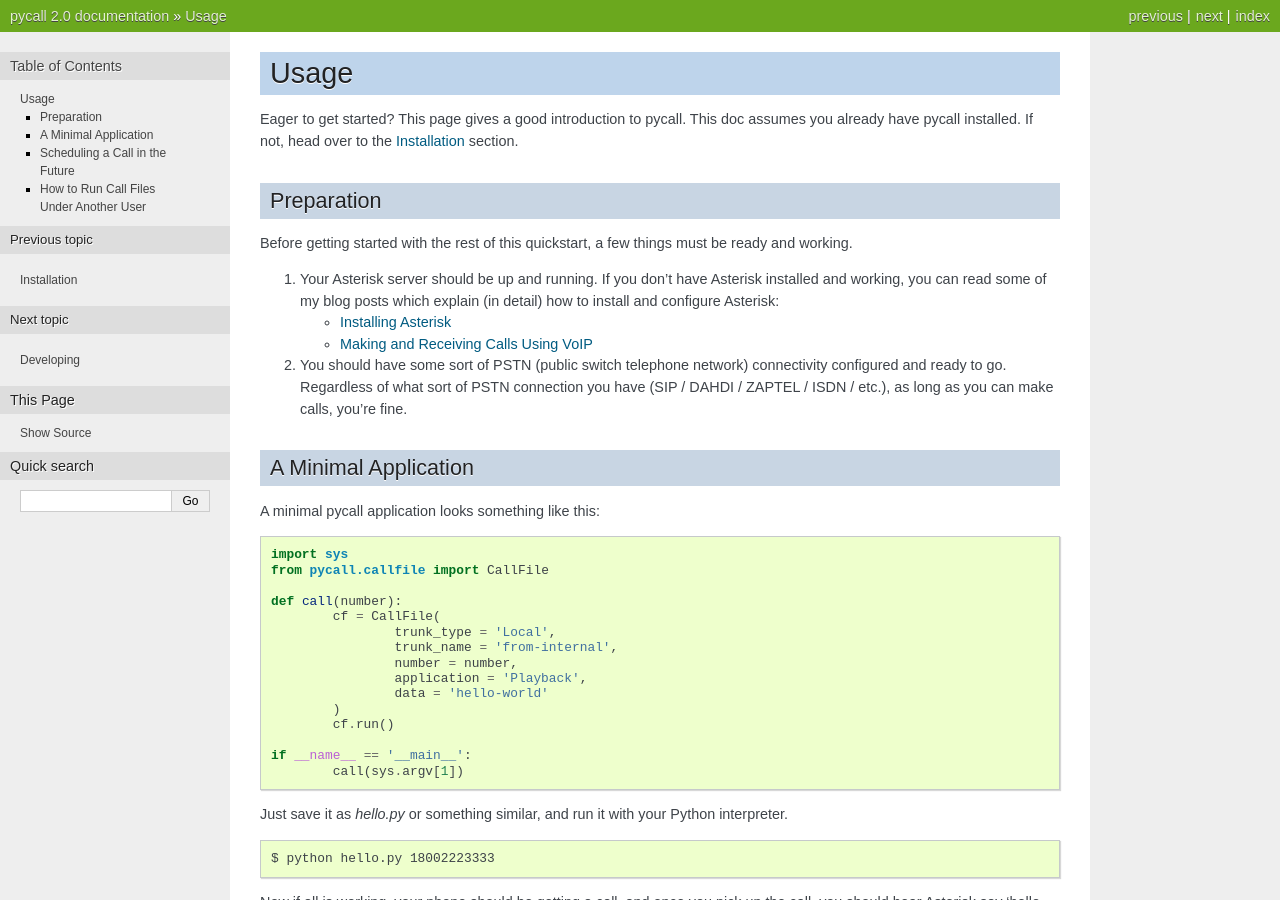
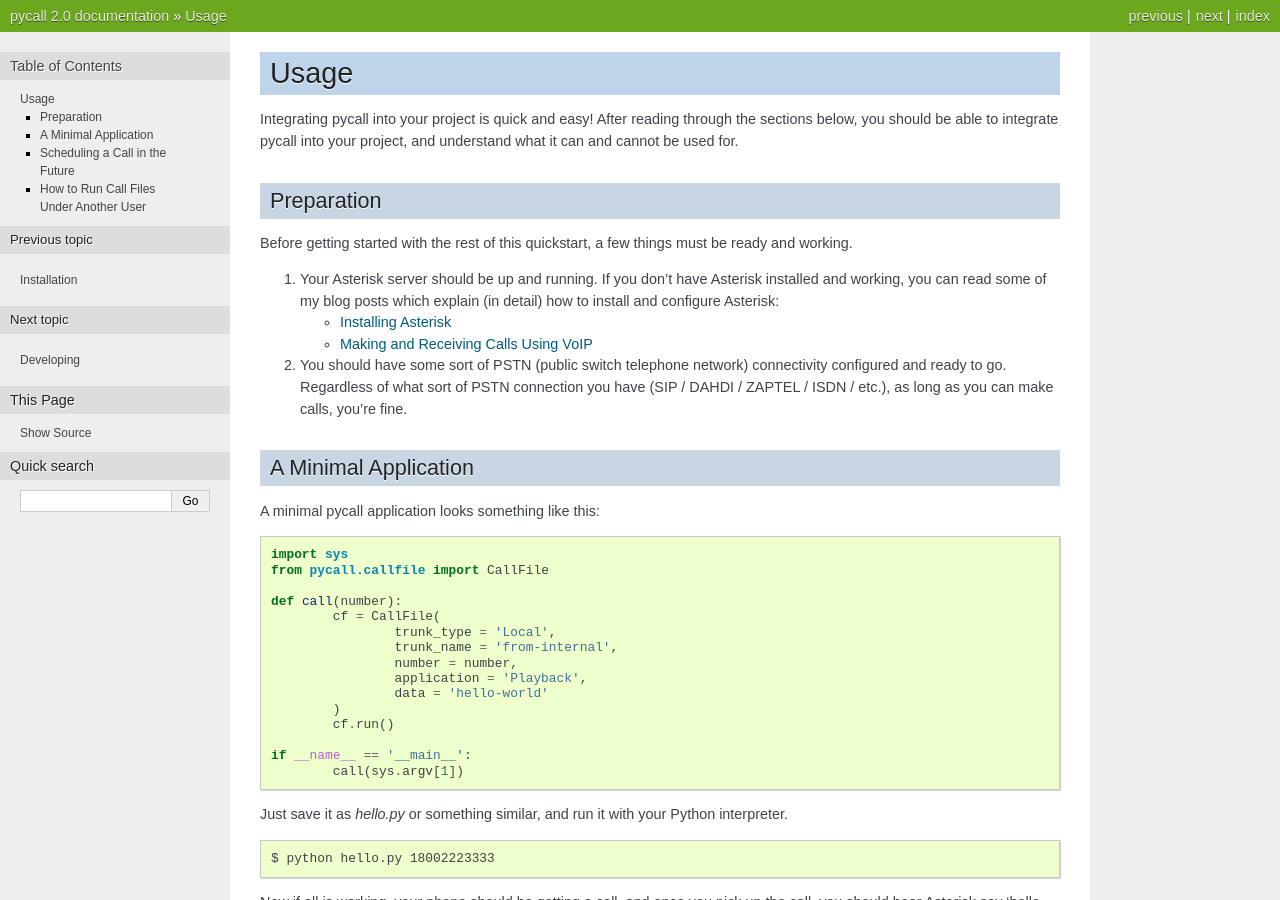
Before and after one commit to rdegges/pycall, a Sphinx documentation site: the page built from docs/usage.rst, in a window 1280 px wide and 900 px high. Built offline with Sphinx 7.4.7, drawn with Linux system fonts in a browser that asks for light colours.

Commit message:
Updating introduction paragraph.

```diff
--- a/docs/usage.rst
+++ b/docs/usage.rst
@@ -3,9 +3,9 @@
 Usage
 =====
 
-Eager to get started? This page gives a good introduction to pycall. This doc
-assumes you already have pycall installed. If not, head over to the
-:ref:`installation` section.
+Integrating pycall into your project is quick and easy! After reading through
+the sections below, you should be able to integrate pycall into your project,
+and understand what it can and cannot be used for.
 
 Preparation
 -----------
```
